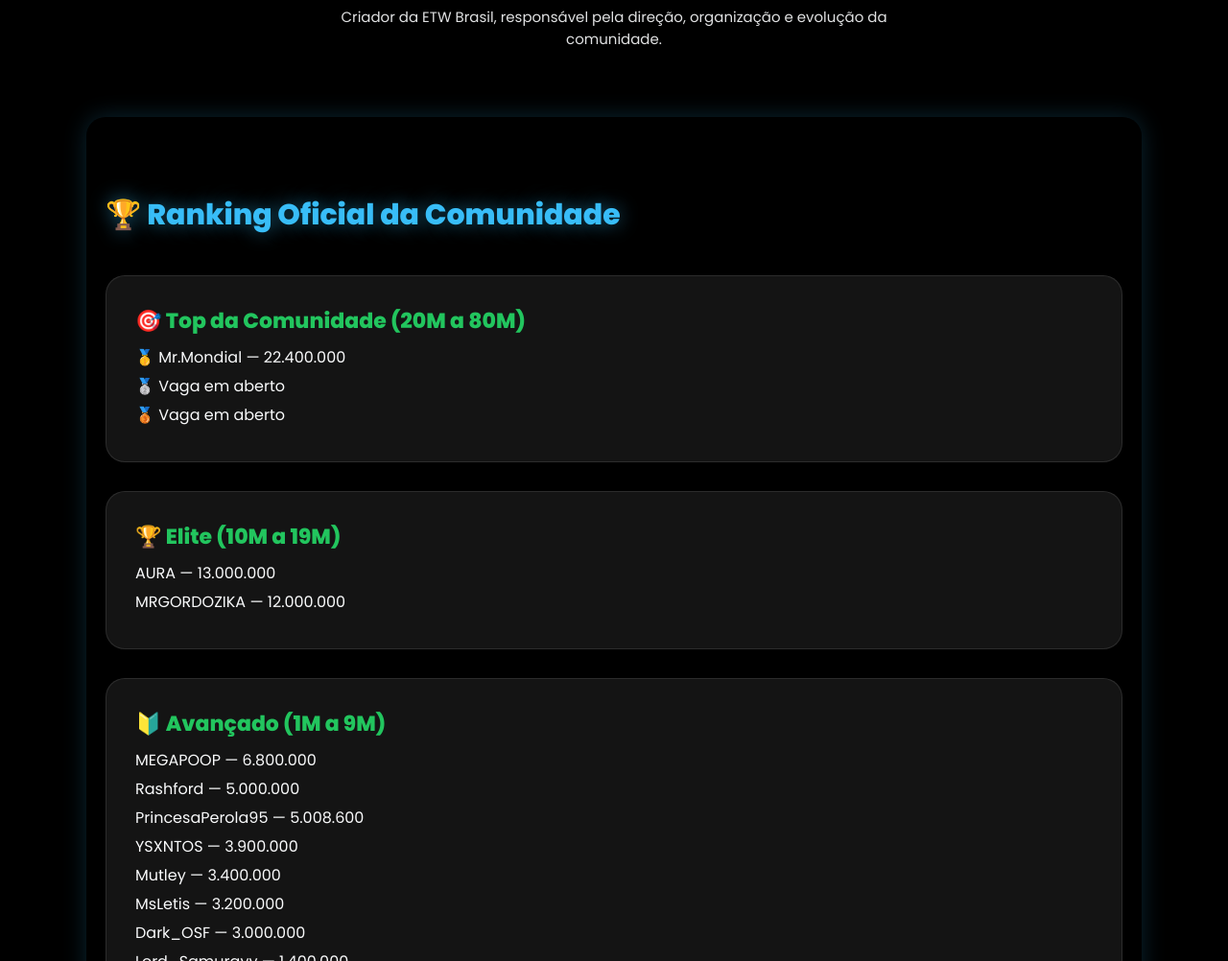
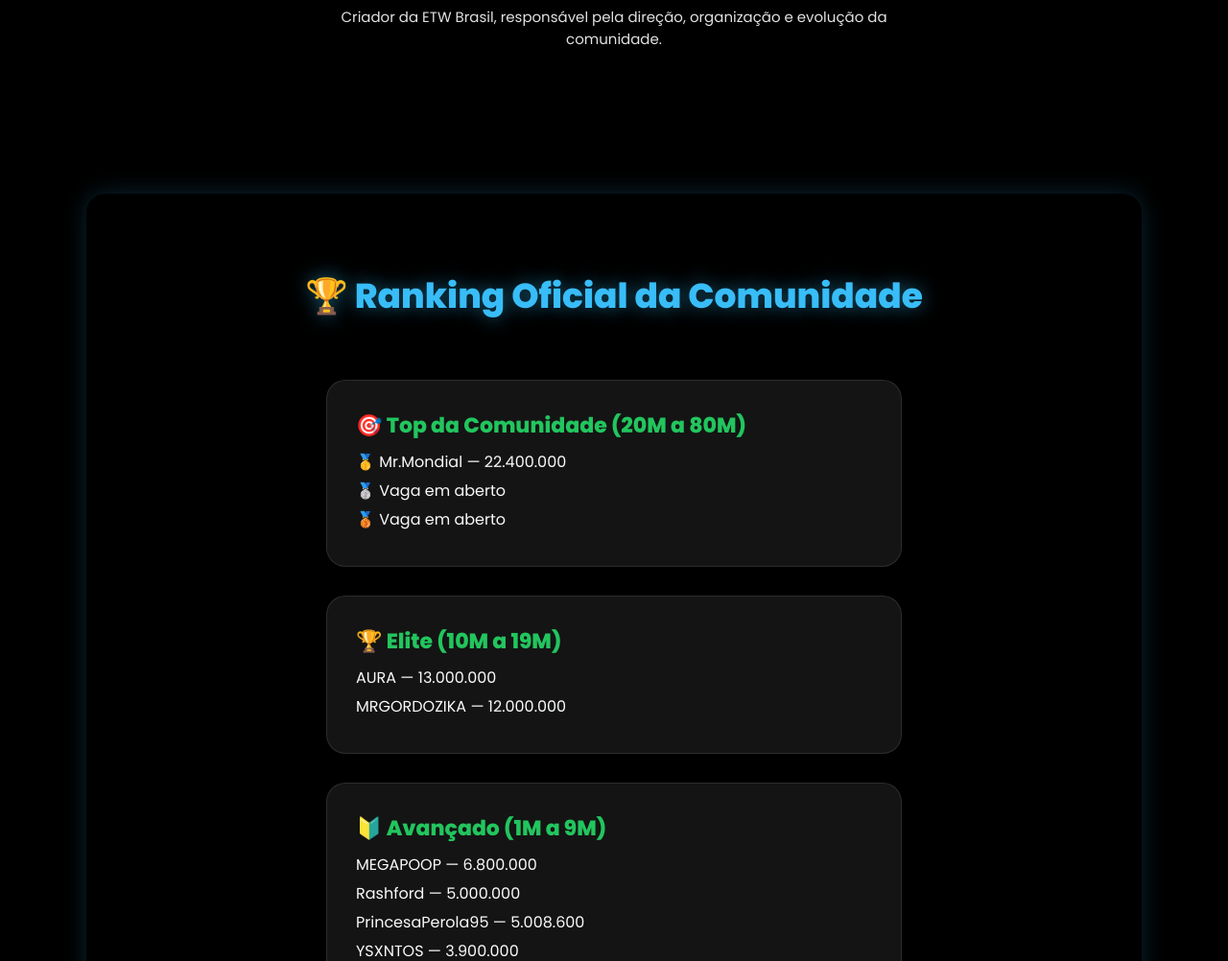
Before and after one commit to mistermondial-prog/etw-brasil-comunidade, a plain HTML site: page index.html in a window 1280 px wide. Shown: the part 906-1908 px from the top of the page at 96% size. Drawn offline with Linux system fonts and the light colour scheme.

Commit message:
Update index.html

```diff
--- a/index.html
+++ b/index.html
@@ -169,18 +169,21 @@ header p {
 /* ===== SEÇÕES ===== */
 .section {
   max-width: 1100px;
-  margin: auto;
+  margin: 80px auto;
   padding: 80px 20px;
   background: rgba(0, 0, 0, 0.3);
   backdrop-filter: blur(15px);
   border-radius: 20px;
   box-shadow: 0 0 25px rgba(56,189,248,0.2);
+  text-align: center;
 }
 .section h2 {
   color: var(--accent-blue);
-  margin-bottom: 40px;
-  font-size: 30px;
+  margin-bottom: 60px;
+  font-size: 36px;
   text-shadow: 0 0 20px rgba(56,189,248,0.5);
+  display: block;
+  text-align: center;
 }
 
 /* ===== CARDS ===== */
@@ -190,8 +193,10 @@ header p {
   border-radius: 20px;
   border: 1px solid rgba(255,255,255,0.1);
   padding: 30px;
-  margin-bottom: 30px;
+  margin: 0 auto 30px;
+  max-width: 600px;
   transition: all 0.3s ease;
+  text-align: left;
 }
 .card:hover {
   transform: translateY(-6px);
@@ -220,6 +225,7 @@ footer {
   header h1 { font-size: 36px; }
   .cta a { font-size: 18px; width: 100%; }
   .creator p { font-size: 14px; padding: 0 10px; }
+  .section h2 { font-size: 28px; }
 }
 </style>
 </head>
```
